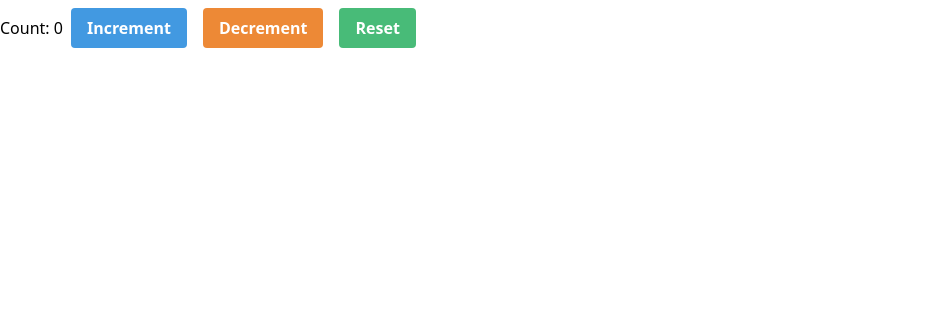
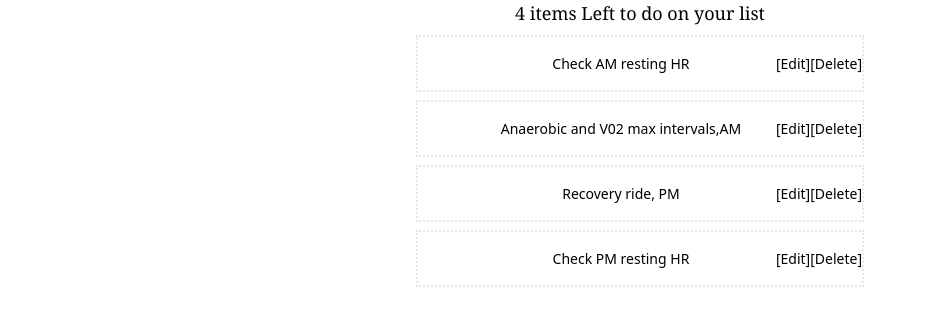
Before and after one commit to cassking/hooks-crud-app, a React (Create React App) app in the folder hooks-todos/: page / in a window 1280 px wide. Shown: the top 326 px of the page, without its empty margins (0-926 px from the left). Built offline with nearby package versions, Linux system fonts and the light colour scheme.

Commit message:
add ul and map

```diff
--- a/hooks-todos/src/App.js
+++ b/hooks-todos/src/App.js
@@ -1,6 +1,6 @@
 import React, { useContext, useReducer }  from 'react';
 import { UserContext } from './index';
-
+import
 // how to replace props drilling?
 // use reactContext it has a Provider and a Consumer
 // Consumer consumes data
--- /dev/null
+++ b/hooks-todos/src/components/TodoList.js
@@ -0,0 +1,26 @@
+import React, { useContext } from 'react';
+import TodosContext from '../context';
+
+
+export default function TodoList() {
+  const {state, dispatch} = useContext(TodosContext);
+  const title
+    = state.todos.length > 0
+      ? `${state.todos.length} items Left  to do on your list`
+      : 'Looks like you are all done!'
+  return (
+  <div className="container mx-auto max-w-md text-center font-sans bg-light-gray">
+  <h1 className="text-bold font-serif text-lg">{title}</h1>
+    <ul className="bg-blue">
+      {state.todos.map(todo => (
+        <li className="flex items-center border-dotted border-2 border-blue my-2 py-4 text-sm" key={todo.id}>
+        <span className="flex-1 ml-12 cursor-pointer">{todo.text}</span>
+        <button> [Edit] </button>        <button> [Delete] </button>
+
+        </li>
+      ))}
+    </ul>
+  </div>
+
+  )
+}
--- /dev/null
+++ b/hooks-todos/src/context.js
@@ -0,0 +1,12 @@
+import React from 'react';
+// this will be the initial state object
+const TodosContext = React.createContext({
+  todos: [
+    { id: 1, text: "Check AM resting HR", complete: false },
+    { id: 2, text: "Anaerobic and V02 max intervals,AM", complete: false },
+    { id: 3, text: "Recovery ride, PM", complete: false },
+    { id: 4, text: "Check PM resting HR", complete: false }
+  ]
+});
+
+export default TodosContext;
--- a/hooks-todos/src/index.js
+++ b/hooks-todos/src/index.js
@@ -1,22 +1,46 @@
-import React from 'react';
+import React, { useContext, useReducer} from 'react';
 import ReactDOM from 'react-dom';
-import App from './App';
+// import App from './App'; uncomment to see App.js
 import * as serviceWorker from './serviceWorker';
+import TodosContext from './context';
+import todosReducer from './reducer';
+import TodoList from './components/TodoList';
 
-export const UserContext = React.createContext()
+const App = () => {
+  const initialState = useContext(TodosContext)
+  const [state, dispatch] = useReducer(todosReducer, initialState);
+  // we can now return all top level components in our app
+    // in between the Provider
+  return (
+
+    <TodosContext.Provider value={{ state, dispatch }}>
+      <TodoList />
+    </TodosContext.Provider>
+  )
+}
+ReactDOM.render(
+    <App />,
+  document.getElementById('root')
+);
+
+
+serviceWorker.unregister();
+
+
+//FIRST CODE TRY BELOW
+//export const UserContext = React.createContext()
 // epxort object to access in components
 // has to be used via a provider at top level
 // in this case UserContext.Provider
-const username = "Cassi"
+//const username = "Cassi"
 
-ReactDOM.render(
-  <UserContext.Provider value={username}>
-    <App/>
-  </UserContext.Provider>,
-  document.getElementById('root')
-);
+// ReactDOM.render(
+//   <UserContext.Provider value={username}>
+//     <App/>
+//   </UserContext.Provider>,
+//   document.getElementById('root')
+// );
 
 // If you want your app to work offline and load faster, you can change
 // unregister() to register() below. Note this comes with some pitfalls.
 // Learn more about service workers: https://bit.ly/CRA-PWA
-serviceWorker.unregister();
--- /dev/null
+++ b/hooks-todos/src/reducer.js
@@ -0,0 +1,6 @@
+export default function reducer(state, action) {
+  switch(action.type) {
+    default:
+      return state;
+  }
+};
```
